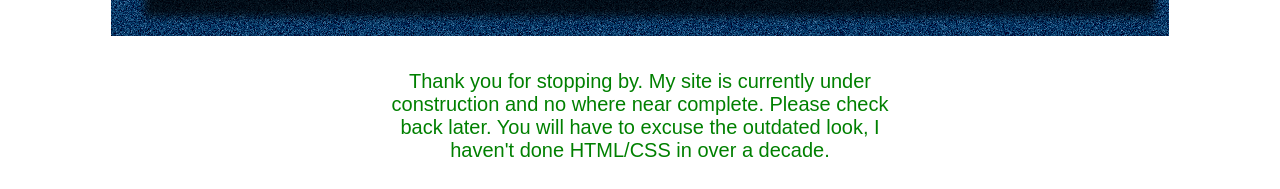
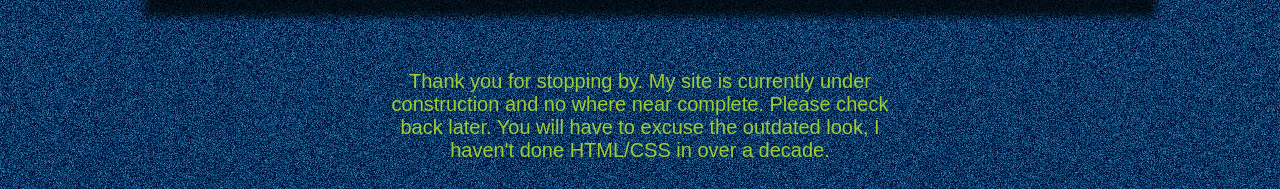
Before and after one commit to TBumpkin/tbumpkin.github.io, a plain HTML site: page index.html in a window 1280 px wide. Shown: the part 282-471 px from the top of the page. Drawn offline with Linux system fonts and the light colour scheme.

Commit message:
Update index.html

```diff
--- a/index.html
+++ b/index.html
@@ -20,7 +20,7 @@
 		{
 			width: 500px;
 			text-align: center;
-			color: green;
+			color: yellowgreen;
 			display:inline-block;
 			font-family:    Arial, Helvetica, sans-serif;
        		font-size: 20px;
@@ -31,7 +31,7 @@
 
 
   </head>
-  <body style="text-align: center;background-image: url("Art/blueback.png");">
+  <body style="text-align: center;background-image: url('Art/blueback.png');">
 	<img src="Art/Title.png">
 	<br>
 	<div style="text-align: center">
```
